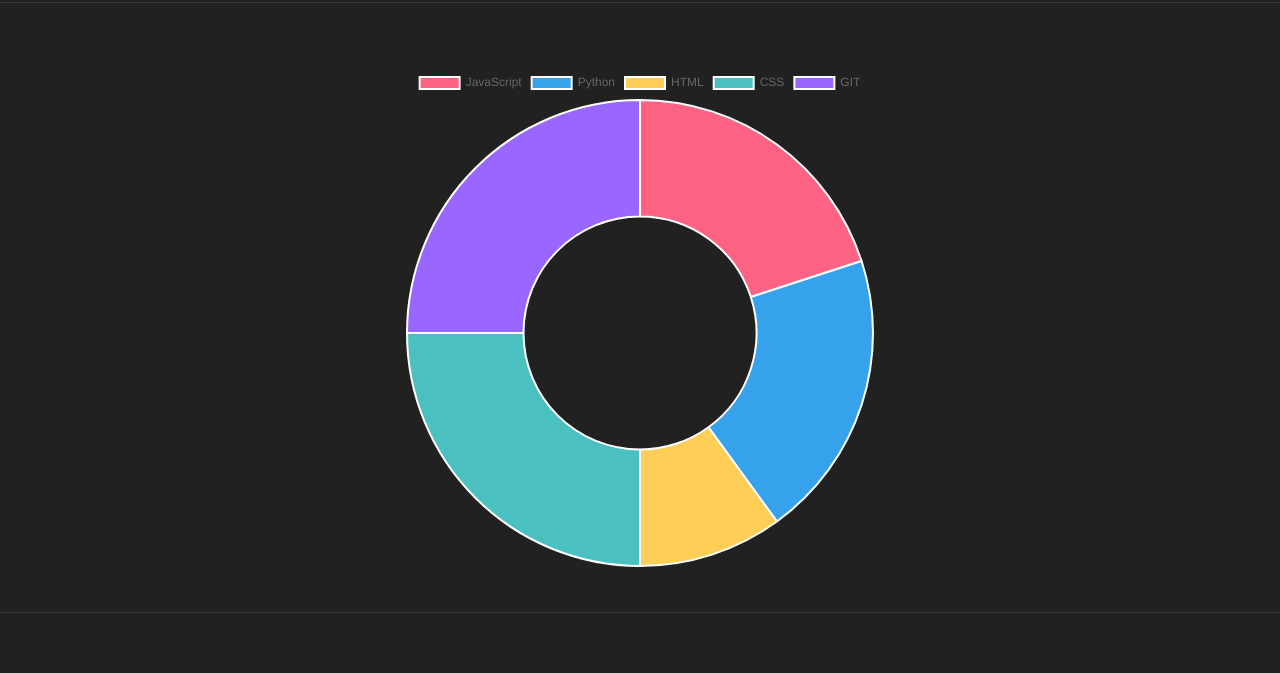
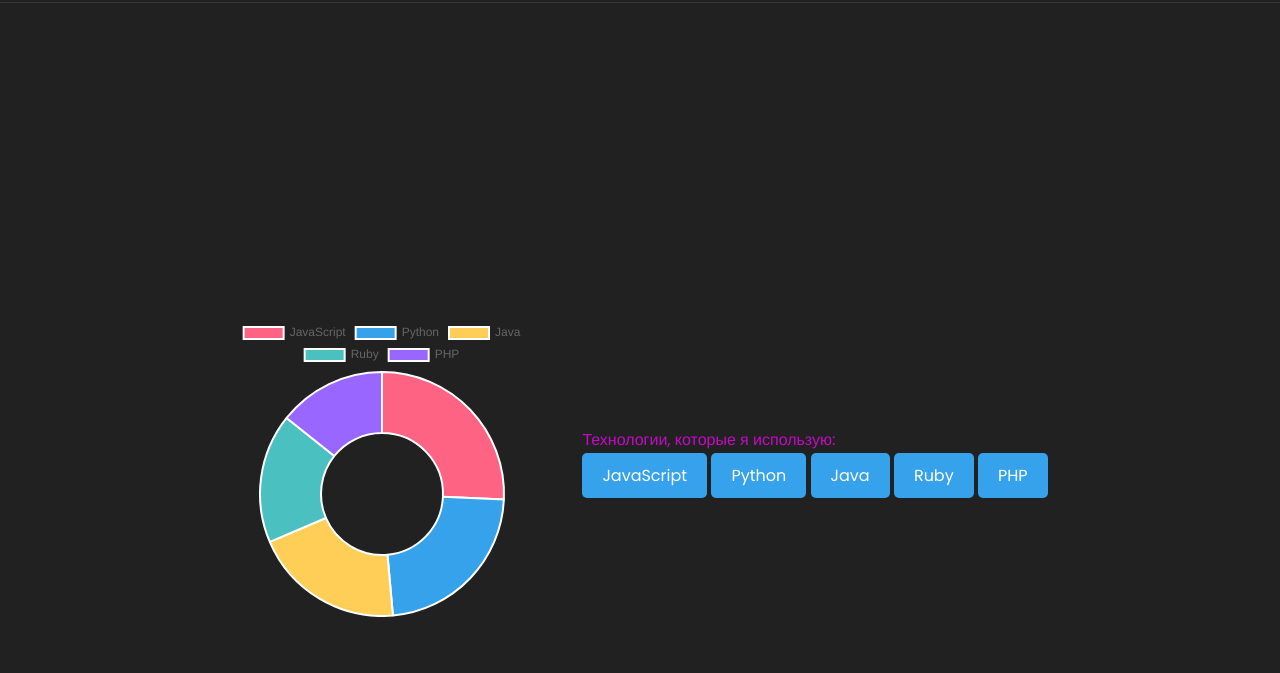
Before and after one commit to saylanm/My_resume, a plain HTML site: page index.html in a window 1280 px wide. Shown: the part 68-741 px from the top of the page. Drawn offline with nearby package versions, Linux system fonts and the light colour scheme.

Commit message:
review1.3

```diff
--- a/css/style.css
+++ b/css/style.css
@@ -425,10 +425,44 @@ textarea.form__input {
     align-items: center;
 }
 .chart-container {
-    width: 500px;
-    height: 500px;
+    width: 600px;
+    height: 600px;
 }
 #myChart {
     width: 100%;
     height: 100%;
 }
+
+.main-container {
+  display: flex;
+  justify-content: center;
+  align-items: center;
+  height: 100vh;
+}
+.chart-and-tech {
+  display: flex;
+  align-items: center;
+}
+.chart-container {
+  max-width: 200px;
+  max-height: 200px;
+  margin-right: 50px;
+}
+.tech-info {
+  display: flex;
+  flex-direction: column;
+  align-items: flex-start;
+}
+.tech-buttons button {
+  margin: 5px 0;
+  padding: 10px 20px;
+  background-color: #36A2EB;
+  color: white;
+  border: none;
+  border-radius: 5px;
+  cursor: pointer;
+  transition: background-color 0.3s ease;
+}
+.tech-buttons button:hover {
+  background-color: #FF6384;
+}
--- a/index.html
+++ b/index.html
@@ -7,6 +7,46 @@
   <link rel="stylesheet" href="css/style.css">
   <title>ПОРТФОЛИО</title>
   <script src="https://cdn.jsdelivr.net/npm/chart.js"></script>
+  <style>
+    body {
+
+        background-color: #212121;
+        margin: 0;
+    }
+    .main-container {
+        display: flex;
+        justify-content: center;
+        align-items: center;
+        height: 100vh;
+    }
+    .chart-and-tech {
+        display: flex;
+        align-items: center;
+    }
+    .chart-container {
+        max-width: 300px;
+        max-height: 300px;
+        margin-right: 50px;
+    }
+    .tech-info {
+        display: flex;
+        flex-direction: column;
+        align-items: flex-start;
+    }
+    .tech-buttons button {
+        margin: 5px 0;
+        padding: 10px 20px;
+        background-color: #36A2EB;
+        color: white;
+        border: none;
+        border-radius: 5px;
+        cursor: pointer;
+        transition: background-color 0.3s ease;
+    }
+    .tech-buttons button:hover {
+        background-color: #FF6384;
+    }
+  </style>
 </head>
 <body>
   <div class="wrapper">
@@ -28,16 +68,30 @@
     </header>
     <main class="page">
       <section class="page__main main">
-        <div class="chart-container">
-          <canvas id="myChart"></canvas>
+        <div class="main-container">
+          <div class="chart-and-tech">
+            <div class="chart-container">
+              <canvas id="myChart"></canvas>
+            </div>
+            <div class="tech-info">
+              <h3>Технологии, которые я использую:</h3>
+              <div class="tech-buttons">
+                <button>JavaScript</button>
+                <button>Python</button>
+                <button>Java</button>
+                <button>Ruby</button>
+                <button>PHP</button>
+              </div>
+            </div>
+          </div>
         </div>
         <script>
           // Данные для круговой диаграммы (пример)
           var data = {
-              labels: ['JavaScript', 'Python', 'HTML', 'CSS', 'GIT', ],
+              labels: ['JavaScript', 'Python', 'Java', 'Ruby', 'PHP'],
               datasets: [{
                   label: 'Знание языков программирования',
-                  data: [40, 40, 20, 50, 50], // Примерные уровни знания (от 0 до 100)
+                  data: [90, 80, 70, 60, 50], // Примерные уровни знания (от 0 до 100)
                   backgroundColor: [
                       '#FF6384',
                       '#36A2EB',
@@ -157,35 +211,4 @@
       <div class="footer__container">
         <nav class="footer__menu menu-footer">
           <ul class="menu-footer__list">
-            <li class="menu-footer__item">
-              <a data-goto=".main" href="#" class="menu-footer__link menu-footer__link_home">Главная</a>
-            </li>
-            <li class="menu-footer__item">
-              <a data-goto=".about" href="#" class="menu-footer__link menu-footer__link_about">Об мне</a>
-            </li>
-            <li class="menu-footer__item">
-              <a data-goto=".contacts" href="#" class="menu-footer__link menu-footer__link_contacts">Контакты</a>
-            </li>
-          </ul>
-        </nav>
-        <div class="footer__social social">
-          <a href="" class="social__link">
-            <img src="img/icons/facebook.svg" alt="facebook">
-          </a>
-          <a href="" class="social__link">
-            <img src="img/icons/instagram.svg" alt="instagram">
-          </a>
-          <a href="" class="social__link">
-            <img src="img/icons/twitter.svg" alt="twitter">
-          </a>
-          <a href="" class="social__link">
-            <img src="img/icons/youtube.svg" alt="youtube">
-          </a>
-        </div>
-      </div>
-    </footer>
-  </div>
-  <script src="js/script.js"></script>
-  <script src="js/index.js"></script>
-</body>
-</html>
+            <li class="menu-footer__item
```
